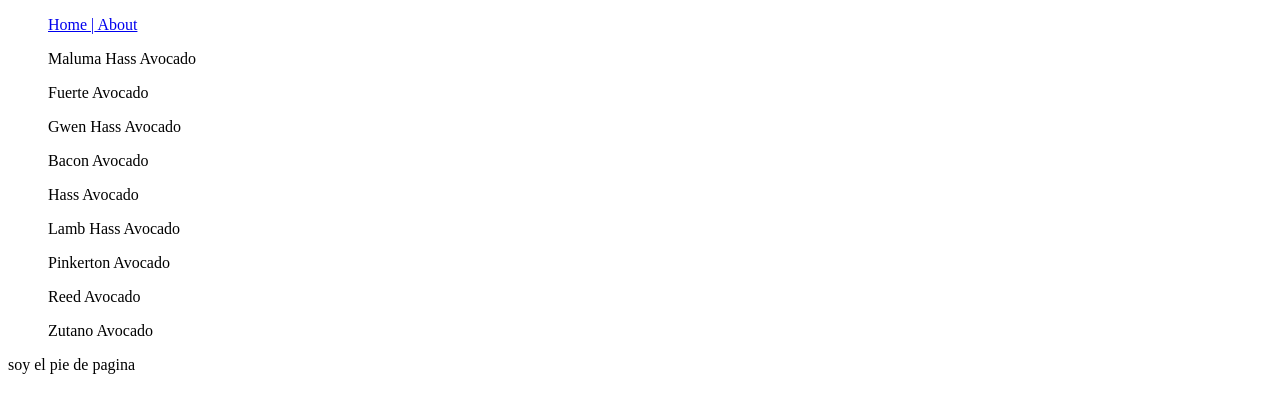
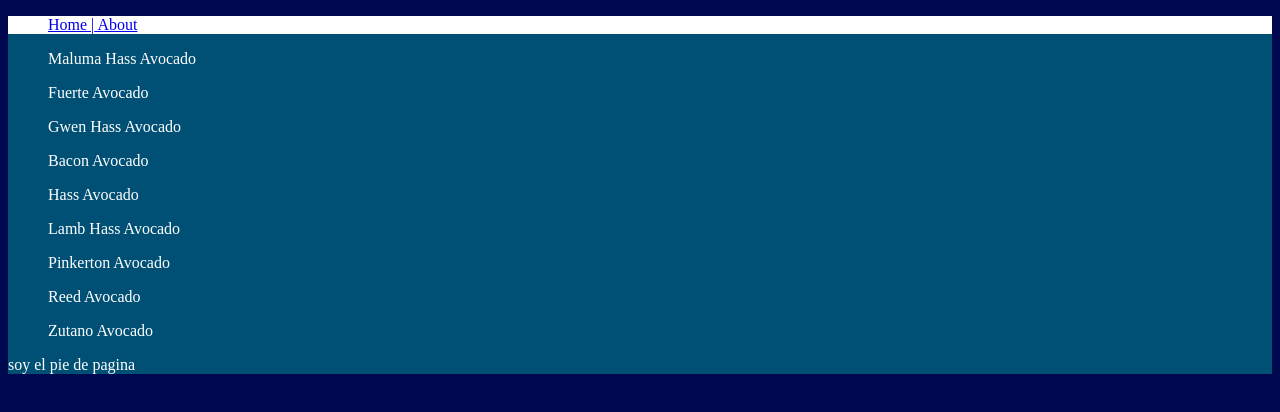
Before and after one commit to Elchicogamer117/AvoStore, a Next.js app: page / in a window 1280 px wide. Shown: the top 412 px of the page. Built offline with nearby package versions, Linux system fonts and the light colour scheme.

Commit message:
Different ways to style 🎨

```diff
--- a/components/Layout.tsx
+++ b/components/Layout.tsx
@@ -1,5 +1,6 @@
 import React, { ReactNode } from 'react';
 import Navbar from './Navbar';
+import styles from './layout.module.css'
 
 interface Props {
     children: ReactNode;
@@ -7,7 +8,7 @@ interface Props {
 
 const Layout = ({children}: Props) => {
     return(
-        <div>
+        <div className={styles.container} >
             <Navbar />
             {children}
             <footer>soy el pie de pagina</footer>
--- a/components/Navbar.tsx
+++ b/components/Navbar.tsx
@@ -5,7 +5,7 @@ const Navbar = () => {
   return (
     <div>
       <nav>
-        <ul>
+        <ul className='links'>
           <Link href='/'>
             <a>Home |</a>
           </Link>
@@ -14,6 +14,11 @@ const Navbar = () => {
           </Link>
         </ul>
       </nav>
+      <style jsx> {`
+        .links {
+          background: #FFFFFF;
+        }
+      `} </style>
     </div>
   )
 }
--- /dev/null
+++ b/components/layout.module.css
@@ -0,0 +1,3 @@
+.container {
+  background-color: #005075;
+}
--- a/pages/_app.tsx
+++ b/pages/_app.tsx
@@ -1,5 +1,6 @@
 import {AppProps} from 'next/app'
 import Layout from '@components/Layout'
+import '../style.css'
 
 export default function MyApp({ Component, pageProps }: AppProps): JSX.Element {
   return (
--- /dev/null
+++ b/style.css
@@ -0,0 +1,4 @@
+body {
+  background-color: #000850;
+  color: #FFFFFF;
+}
```
